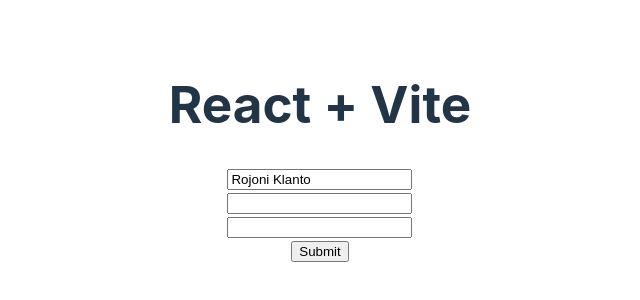
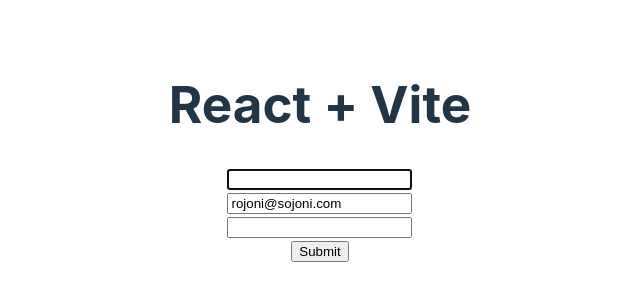
Before and after one commit to mahfuj80/Form-Master-M8, a React (Vite) app: page / in a window 1280 px wide. Shown: the part 248-548 px from the top of the page, without its empty margins (320-960 px from the left). Built offline with nearby package versions, Linux system fonts and the light colour scheme.

Commit message:
Explore Ref and controlled and uncontrolled components

```diff
--- a/src/App.jsx
+++ b/src/App.jsx
@@ -1,13 +1,15 @@
 import './App.css';
+import RefForm from './components/RefForm/RefForm';
 // import SimpleForm from './components/SimpleForm/SimpleForm';
-import StatefulForm from './components/StatefulForm/StatefulForm';
+// import StatefulForm from './components/StatefulForm/StatefulForm';
 
 function App() {
   return (
     <>
       <h1>React + Vite</h1>
       {/* <SimpleForm></SimpleForm> */}
-      <StatefulForm></StatefulForm>
+      {/* <StatefulForm></StatefulForm> */}
+      <RefForm></RefForm>
     </>
   );
 }
--- a/src/__form__.js
+++ b/src/__form__.js
@@ -2,5 +2,9 @@
  * 1. use form tag and onSubmit handler with event (e)
  * From e access e.target.[name of the input field].value
  *
- * 2. use individual field state
+ * 2. controlled element:  use individual field state for each input field
+ *
+ * 3. controlled element: one object in a state holding all the input field value
+ *
+ * 4. uncontrolled element: useRef to create a reference to the element and access value by using like: nameRef.current.value
  */
--- /dev/null
+++ b/src/components/RefForm/RefForm.jsx
@@ -0,0 +1,40 @@
+// import React from 'react';
+
+import { useEffect, useRef } from 'react';
+
+const RefForm = () => {
+  const nameRef = useRef(null);
+  const emailRef = useRef(null);
+  const passwordRef = useRef();
+
+  useEffect(() => {
+    nameRef.current.focus();
+  });
+  const handleSubmit = (e) => {
+    e.preventDefault();
+    console.log(nameRef.current.value);
+    console.log(emailRef.current.value);
+    console.log(passwordRef.current.value);
+  };
+  return (
+    <div>
+      <form onSubmit={handleSubmit}>
+        <input ref={nameRef} type="text" name="name" />
+        <br />
+        <input
+          ref={emailRef}
+          defaultValue={'rojoni@sojoni.com'}
+          type="email"
+          name="email"
+          id=""
+        />
+        <br />
+        <input ref={passwordRef} type="password" name="password" />
+        <br />
+        <input type="submit" value="Submit" />
+      </form>
+    </div>
+  );
+};
+
+export default RefForm;
```
